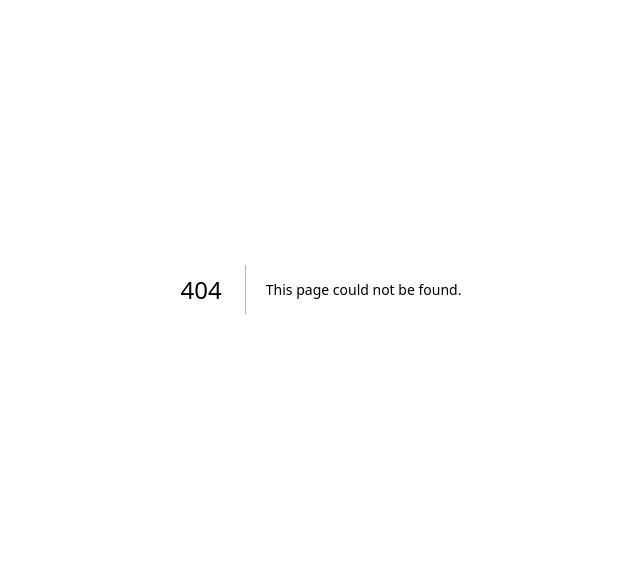
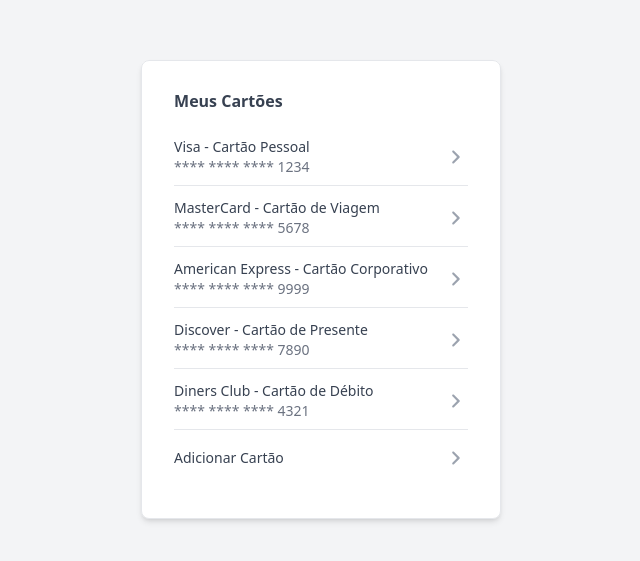
Before and after one commit to raphaelmelo/testeIframe, a Next.js app: page /checkout/1 in a window 1280 px wide. Before the commit this address had no page. Shown: the part 111-672 px from the top of the page, without its empty margins (319-959 px from the left). Built offline with nearby package versions, Linux system fonts and the light colour scheme.

Commit message:
Component lista de cartoes

```diff
--- /dev/null
+++ b/src/app/checkout/[atk]/page.tsx
@@ -0,0 +1,10 @@
+import { Checkout } from "@/components/checkout";
+import { Tabs } from "@/components/tabs";
+
+export default function Home() {
+  return (
+    <>
+      <Tabs />
+    </>
+  );
+}
--- a/src/components/checkout.js
+++ b/src/components/checkout.js
@@ -85,11 +85,7 @@
         <div className="bg-white">
           <div className="w-full max-w-3xl mx-auto p-2">
             <div className="bg-white p-4 rounded-lg shadow-md border text-gray-600 ">
-
-
-              {/* Shipping Address */}
               <div className="mb-6">
-
                 <div className="grid grid-cols-2 gap-4">
                   <div>
                     <label
@@ -177,7 +173,6 @@
                 </div>
               </div>
 
-              {/* Payment Information */}
               <div>
                 <h2 className="text-xl font-semibold mb-2">
                   Payment Information
--- /dev/null
+++ b/src/components/tabs.tsx
@@ -0,0 +1,161 @@
+"use client";
+import { useState } from "react";
+import { Checkout } from "./checkout";
+
+const cards = [
+  {
+    companyId: "123456789",
+    lastNumber: "**** **** **** 1234",
+    cardExpiration: {
+      month: 12,
+      year: 2024,
+    },
+    brand: "Visa",
+    nickName: "Cartão Pessoal",
+  },
+  {
+    companyId: "987654321",
+    lastNumber: "**** **** **** 5678",
+    cardExpiration: {
+      month: 10,
+      year: 2023,
+    },
+    brand: "MasterCard",
+    nickName: "Cartão de Viagem",
+  },
+  {
+    companyId: "555555555",
+    lastNumber: "**** **** **** 9999",
+    cardExpiration: {
+      month: 8,
+      year: 2022,
+    },
+    brand: "American Express",
+    nickName: "Cartão Corporativo",
+  },
+  {
+    companyId: "111111111",
+    lastNumber: "**** **** **** 7890",
+    cardExpiration: {
+      month: 5,
+      year: 2025,
+    },
+    brand: "Discover",
+    nickName: "Cartão de Presente",
+  },
+  {
+    companyId: "777777777",
+    lastNumber: "**** **** **** 4321",
+    cardExpiration: {
+      month: 2,
+      year: 2023,
+    },
+    brand: "Diners Club",
+    nickName: "Cartão de Débito",
+  },
+];
+export const Tabs = () => {
+  const [openTab, setOpenTab] = useState<number>(1);
+
+  const handleTabClick = (tabNumber: number) => {
+    setOpenTab(tabNumber);
+  };
+  return (
+    <div className="bg-gray-100 font-sans flex h-screen items-center justify-center">
+      <div className="p-8">
+        <div className="max-w-md mx-auto  bg-white rounded-lg ">
+          {openTab === 1 && (
+            <>
+              <div className="max-w-2xl mx-auto inter ">
+                <div className="p-4 max-w-md bg-white rounded-lg border shadow-md sm:p-8  dark:border-gray-200">
+                  <div className="mb-4">
+                    {openTab !== 1  && <button className="inline-flex items-center text-base font-semibold text-gray-400 ">
+                      <svg
+                        width="24"
+                        height="24"
+                        viewBox="0 0 24 24"
+                        fill="none"
+                        xmlns="http://www.w3.org/2000/svg"
+                      >
+                        <path
+                          d="M11.2657 11.4343L15.45 7.25C15.8642 6.83579 15.8642 6.16421 15.45 5.75C15.0358 5.33579 14.3642 5.33579 13.95 5.75L8.40712 11.2929C8.01659 11.6834 8.01659 12.3166 8.40712 12.7071L13.95 18.25C14.3642 18.6642 15.0358 18.6642 15.45 18.25C15.8642 17.8358 15.8642 17.1642 15.45 16.75L11.2657 12.5657C10.9533 12.2533 10.9533 11.7467 11.2657 11.4343Z"
+                          fill="currentColor"
+                        />
+                      </svg>
+                    </button>
+                    }
+                    <h3 className="text-base font-bold leading-none text-gray-700">
+                      Meus Cartões
+                    </h3>
+                  </div>
+                  <div className="flow-root">
+                    <ul
+                      role="list"
+                      className="divide-y divide-gray-200 dark:divide-gray-200"
+                    >
+                      {cards.map((card, index) => {
+                        return (
+                          <li key={index} className="py-3 sm:py-2 sm:pt-3">
+                            <div className="flex items-center space-x-4 cursor-pointer">
+                              <div className="flex-1 min-w-0">
+                                <p className="text-sm font-medium text-gray-700 truncate ">
+                                  {card.brand} - {card.nickName}
+                                </p>
+                                <p className="text-sm text-gray-500 truncate dark:text-gray-400">
+                                  {card.lastNumber}
+                                </p>
+                              </div>
+                              <button className="inline-flex items-center text-base font-semibold text-gray-400 ">
+                                <svg
+                                  width="24"
+                                  height="24"
+                                  viewBox="0 0 24 24"
+                                  fill="none"
+                                  xmlns="http://www.w3.org/2000/svg"
+                                >
+                                  <path
+                                    d="M12.6343 12.5657L8.45001 16.75C8.0358 17.1642 8.0358 17.8358 8.45001 18.25C8.86423 18.6642 9.5358 18.6642 9.95001 18.25L15.4929 12.7071C15.8834 12.3166 15.8834 11.6834 15.4929 11.2929L9.95001 5.75C9.5358 5.33579 8.86423 5.33579 8.45001 5.75C8.0358 6.16421 8.0358 6.83579 8.45001 7.25L12.6343 11.4343C12.9467 11.7467 12.9467 12.2533 12.6343 12.5657Z"
+                                    fill="currentColor"
+                                  />
+                                </svg>{" "}
+                              </button>
+                            </div>
+                          </li>
+                        );
+                      })}
+                      <li className="py-3 sm:py-4">
+                        <div className="flex items-center space-x-4 cursor-pointer">
+                          <div className="flex-1 min-w-0">
+                            <p className="text-sm font-medium text-gray-700 truncate ">
+                              Adicionar Cartão
+                            </p>
+                          </div>
+                          <button className="inline-flex items-center text-base font-semibold text-gray-400 ">
+                            <svg
+                              width="24"
+                              height="24"
+                              viewBox="0 0 24 24"
+                              fill="none"
+                              xmlns="http://www.w3.org/2000/svg"
+                            >
+                              <path
+                                d="M12.6343 12.5657L8.45001 16.75C8.0358 17.1642 8.0358 17.8358 8.45001 18.25C8.86423 18.6642 9.5358 18.6642 9.95001 18.25L15.4929 12.7071C15.8834 12.3166 15.8834 11.6834 15.4929 11.2929L9.95001 5.75C9.5358 5.33579 8.86423 5.33579 8.45001 5.75C8.0358 6.16421 8.0358 6.83579 8.45001 7.25L12.6343 11.4343C12.9467 11.7467 12.9467 12.2533 12.6343 12.5657Z"
+                                fill="currentColor"
+                              />
+                            </svg>{" "}
+                          </button>
+                        </div>
+                      </li>
+                    </ul>
+                  </div>
+                </div>
+              </div>
+            </>
+          )}
+          {openTab === 2 && <>Dados de Pagamento</>}
+          {openTab === 3 && <Checkout />}
+        </div>
+      </div>
+    </div>
+  );
+};
```
Also changed, not shown: src/app/[page].tsx (renamed from src/app/page.tsx).
